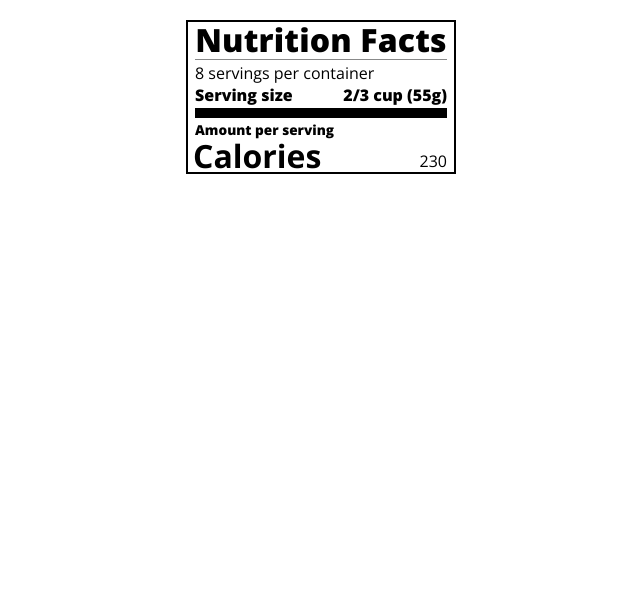
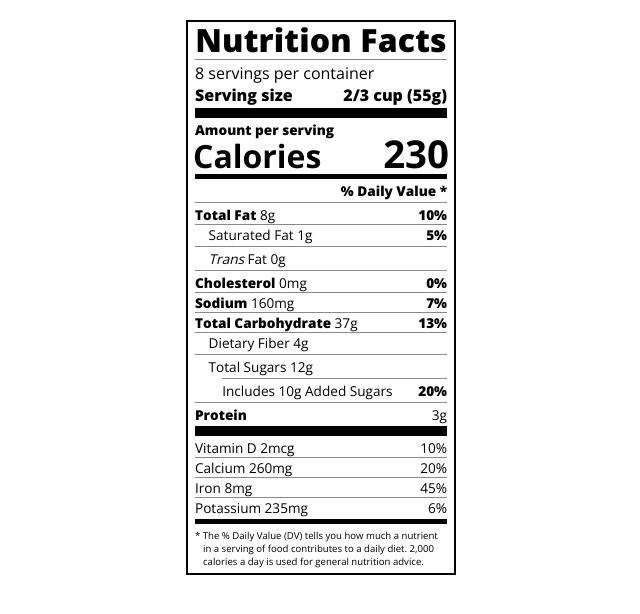
Before and after one commit to eth4n-e/html-projects, a plain HTML site: page section2/nutritionLabel/index.html in a window 1280 px wide. Shown: the whole page, without its empty margins (319-959 px from the left). Drawn offline with nearby package versions, Linux system fonts and the light colour scheme.

Commit message:
finished nutrition label

```diff
--- a/section2/nutritionLabel/index.html
+++ b/section2/nutritionLabel/index.html
@@ -16,7 +16,7 @@
       <p>8 servings per container</p>
       <p class="bold">Serving size <span>2/3 cup (55g)</span></p>
     </header>
-    <div class="divider large"></div>
+    <div class="divider large"></div> <!--adding multiple classes to the div, can apply multiple styles this way -->
     <div class="calories-info">
       <div class="left-container">
         <h2 class="bold small-text">Amount per serving</h2>
@@ -24,6 +24,44 @@
       </div>
       <span>230</span>
     </div>
+    <div class="divider medium"></div>
+    <div class="daily-value small-text">
+      <p class="bold right no-divider">% Daily Value *</p>
+      <div class="divider"></div>
+      <p><span><span class="bold">Total Fat</span> 8g</span> <span class="bold">10%</span></p>
+      <!--
+        using span elements to create flex items:
+        - idea:
+            - flex items: (Total Fat 8g), (10%)
+                - styling for p
+                    - display is flex, with space between
+                - these are the two child flex items of the p element (even though there are elements nested within the children)
+                - therefore, the space between only applies to these two
+      -->
+      <p class="indent no-divider">Saturated Fat 1g <span class="bold">5%</span></p>
+      <div class="divider"></div>
+      <p class="indent no-divider"><span><i>Trans</i> Fat 0g</span></p>
+      <div class="divider"></div>
+      <p><span><span class="bold">Cholesterol</span> 0mg</span> <span class="bold">0%</span></p>
+      <p><span><span class="bold">Sodium</span> 160mg</span> <span class="bold">7%</span></p>
+      <p><span><span class="bold">Total Carbohydrate</span> 37g</span> <span class="bold">13%</span></p>
+      <p class="indent no-divider">Dietary Fiber 4g</p>
+      <div class="divider"></div>
+      <p class="indent no-divider">Total Sugars 12g</p>
+      <div class="divider double-indent"></div>
+      <p class="double-indent no-divider">Includes 10g Added Sugars <span class="bold">20%</span></p>
+      <div class="divider"></div>
+      <p class="no-divider"><span class="bold">Protein</span> 3g</p>
+      <div class="divider large"></div>
+      <p>Vitamin D 2mcg <span>10%</span></p>
+      <p>Calcium 260mg <span>20%</span></p>
+      <p>Iron 8mg <span>45%</span></p>
+      <p class="no-divider">Potassium 235mg <span>6%</span></p>
+    </div>
+    <div class="divider medium"></div>
+    <p class="note">* The % Daily Value (DV) tells you how much a nutrient in a serving of food contributes to a daily
+      diet. 2,000 calories a day is used for general nutrition advice.
+    </p>
   </div>
 </body>
 </html>
--- a/section2/nutritionLabel/styles.css
+++ b/section2/nutritionLabel/styles.css
@@ -47,6 +47,10 @@ p { /*creates space between the serving size text & 2/3cup(55g) text, affects th
   border: 0;
 }
 
+.medium {
+    height:5px;
+}
+
 .small-text {
   font-size: 0.85rem; /*.85rem is .85 of 16 (font size of html element)*/
 }
@@ -62,7 +66,36 @@ p { /*creates space between the serving size text & 2/3cup(55g) text, affects th
 }
 
 .left-container p {
-  margin: -5px -2px;
-  font-size: 2em;
-  font-weight: 700;
+    margin: -5px -2px;
+    font-size: 2em;
+    font-weight: 700;
 }
+
+.calories-info span {
+    margin: -7px -2px;
+    font-size: 2.4em;
+    font-weight: 700;
+}
+
+.right {
+    justify-content: flex-end;
+}
+
+.indent {
+    margin-left: 1em;
+}
+
+.double-indent {
+    margin-left: 2em;
+}
+
+.daily-value p:not(.no-divider) { /*:not pseudo-selctor, selects all elements not matching given CSS rule (e.g. class= no-divider*/
+    border-bottom: 1px solid #888989;
+}
+
+.note {
+    font-size: 0.6rem;
+    margin: 5px 0;
+    padding: 0 8px;
+    text-indent: -8px;
+}
```
